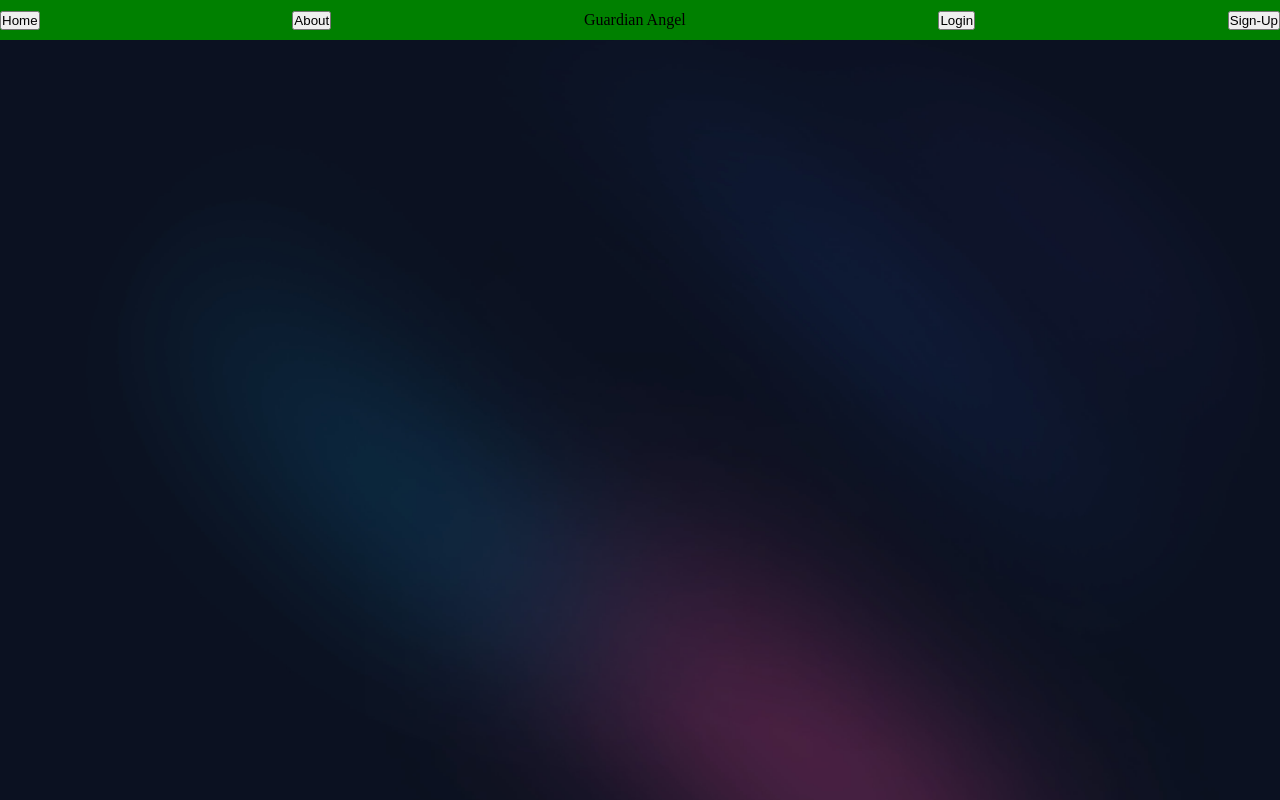
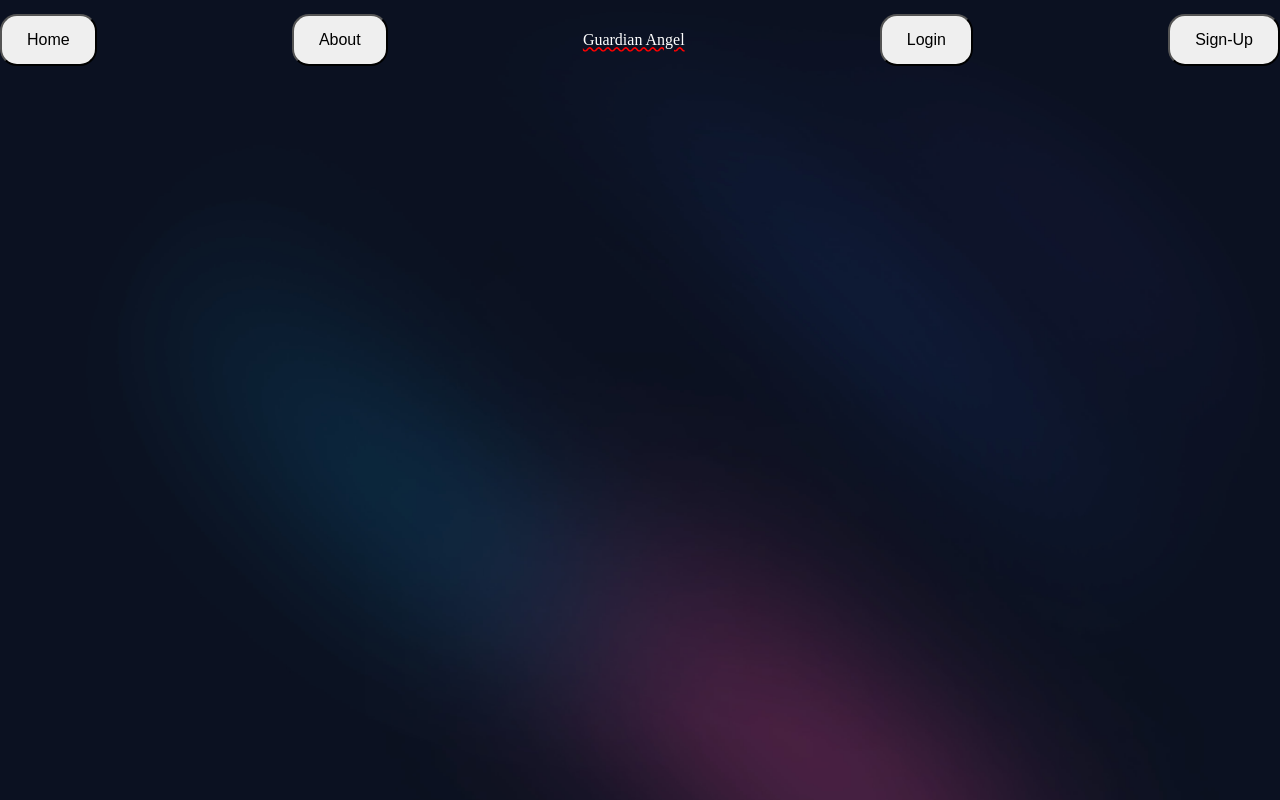
Before and after one commit to ayuxy027/Guardian-Angel, a plain HTML site: page Frontend/index.html in a window 1280 px wide. Drawn offline with Linux system fonts and the light colour scheme.

Commit message:
Working with the CSS

```diff
--- a/Frontend/style.css
+++ b/Frontend/style.css
@@ -1,25 +1,42 @@
+/* boiler plate code  */
 *{
     margin: 0;
     padding: 0;
     box-sizing: border-box;
 }
-
 html,body{
     width: 100%;
     height: 100%;
 }
+/* Main div  */
 #main {
     height: 100vh;
     width: 100vw;
     background-image: url(../Assets/bg.jpg);
     background-size: cover;
-
 }
+/* Upper Navigation Bar  */
 #nav{
-    height: 40px;
+    height: 80px;
     width: 100%;
-    background-color: green;
     display: flex;
     align-items: center;
     justify-content: space-between;
 }
+/* Nav bar button  */
+#nav button{
+    padding: 15px 25px;
+    border-radius: 17px;
+    font-weight: 600px;
+    font-size: 16px;
+}
+/* Button effects  */
+button:hover{
+    background-color: rgb(246, 181, 1);
+    color: black;
+}
+/* Working with the logo */
+#logo{
+    text-decoration: underline wavy red;
+    color: white;
+}
```
